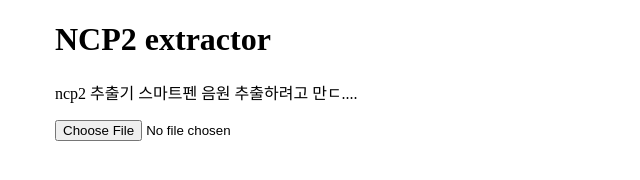
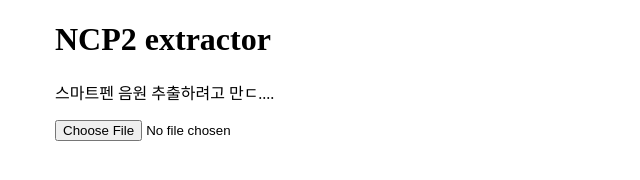
Before and after one commit to Nua07/ncp2_extractor_page, a plain HTML site: page index.html in a window 1280 px wide. Shown: the whole page, without its empty margins (0-640 px from the left). Drawn offline with nearby package versions, Linux system fonts and the light colour scheme.

Commit message:
Update index.html

```diff
--- a/index.html
+++ b/index.html
@@ -45,7 +45,7 @@
 <body>
     <div class="container">
         <h1>NCP2 extractor</h1>
-        <p>ncp2 추출기 스마트펜 음원 추출하려고 만ㄷ....</p>
+        <p>스마트펜 음원 추출하려고 만ㄷ....</p>
         <input type="file" name="file" onchange="on_file_selection(this)" accept=".ncp2">
     </div>
 
```
